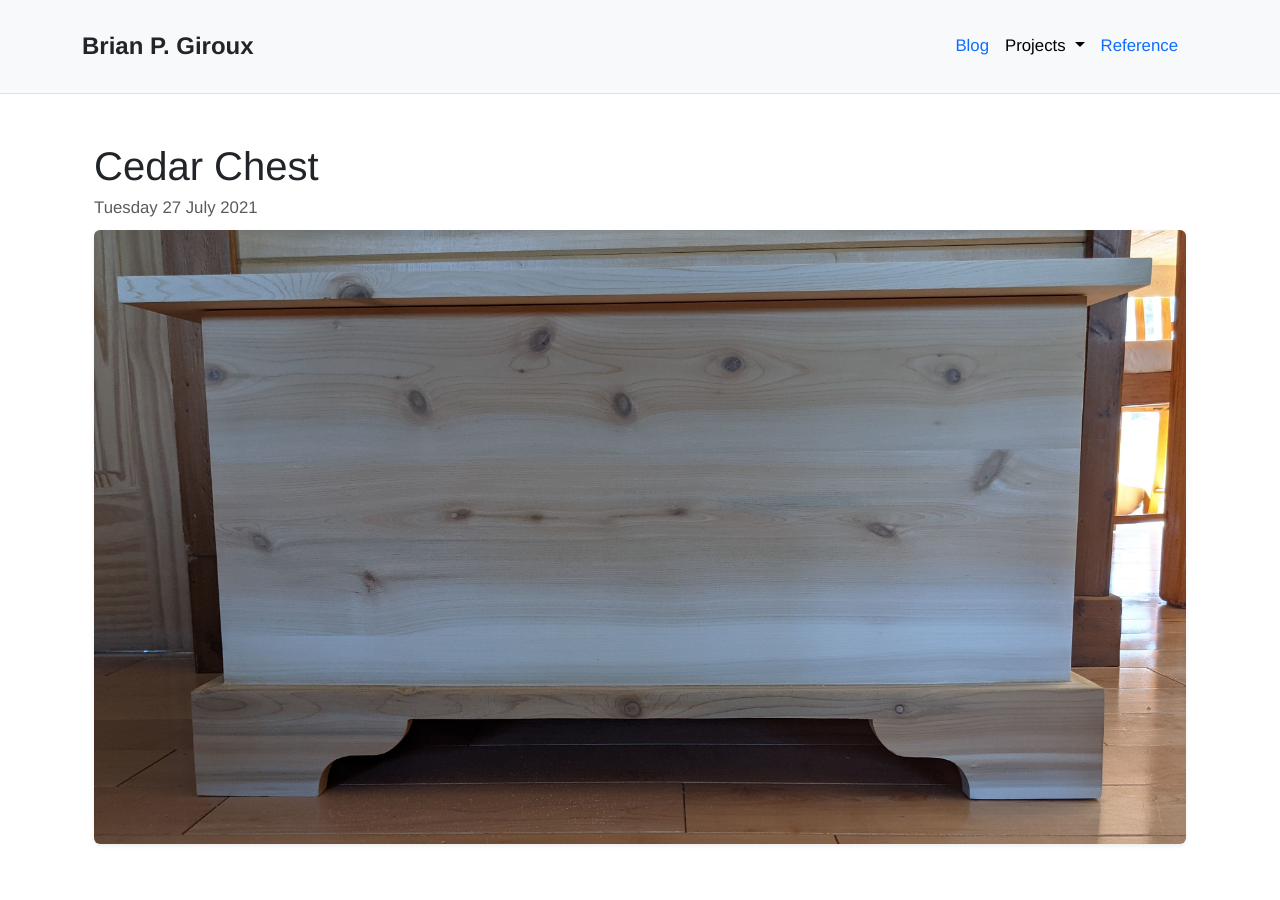
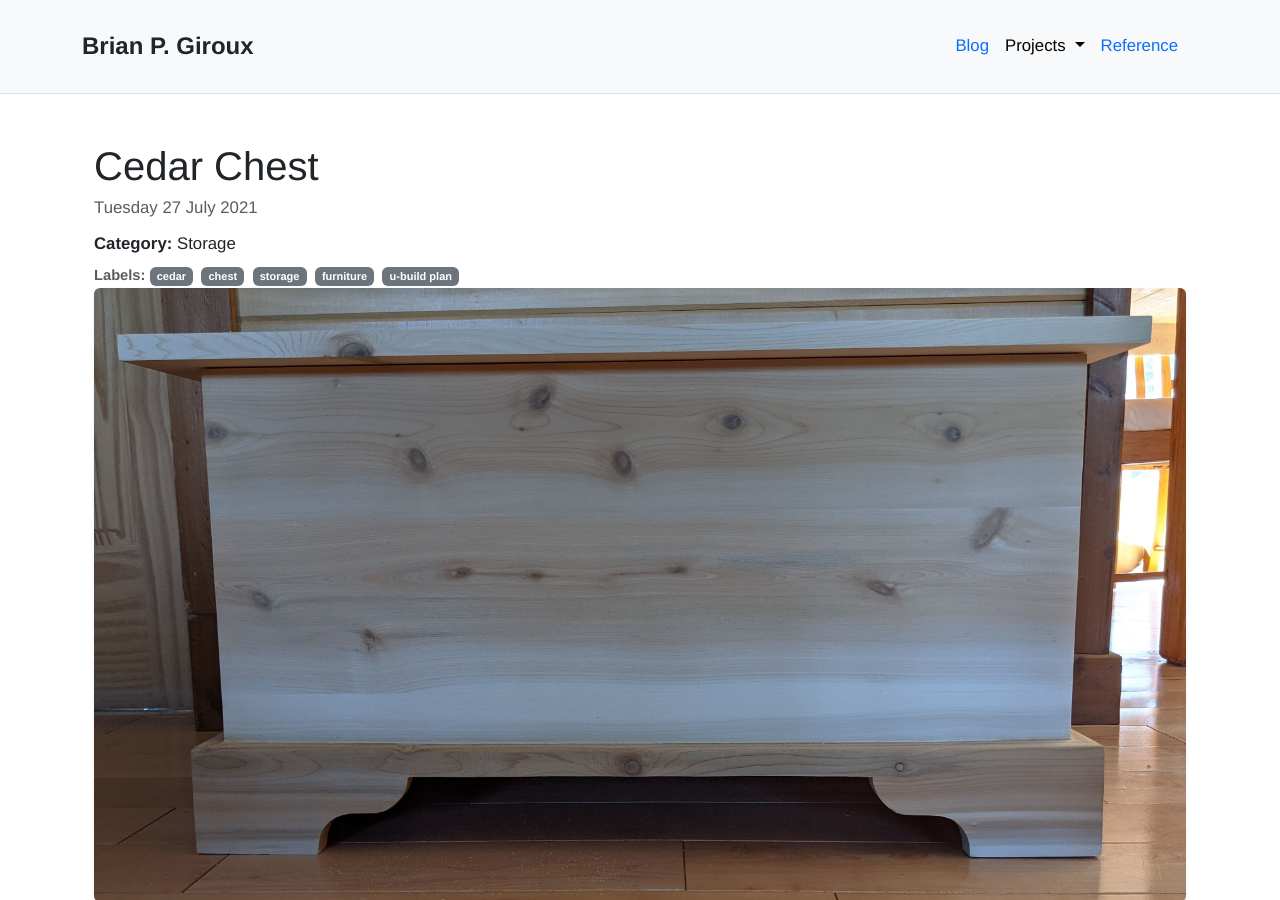
Before and after one commit to bpg1968/bgiroux.ca, a Jekyll site: the page built from _woodworking/cedar-chest-01.md, in a window 1280 px wide and 900 px high. Built offline with Jekyll 4.4.1, drawn with Linux system fonts in a browser that asks for light colours.

Commit message:
Modified Cedar Chest page to include Category and Labels

```diff
--- a/_woodworking/cedar-chest-01.md
+++ b/_woodworking/cedar-chest-01.md
@@ -3,6 +3,8 @@ title: Cedar Chest
 date: 2021-07-27
 description: A Father's Day cedar chest built from a U-Build plan, delivered unfinished and finished by the recipient.
 summary: A handcrafted cedar chest built as a Father's Day gift using a U-Build plan from Lee Valley. Delivered unfinished so the recipient could apply the finish himself.
+category: Storage
+labels: [ cedar, chest, storage, furniture, u-build plan ]
 image: /assets/images/woodworking/cedar_chest_01.jpg
 thumbnail: /assets/images/woodworking/cedar_chest_01-thumb.jpg
 layout: woodworking
```
